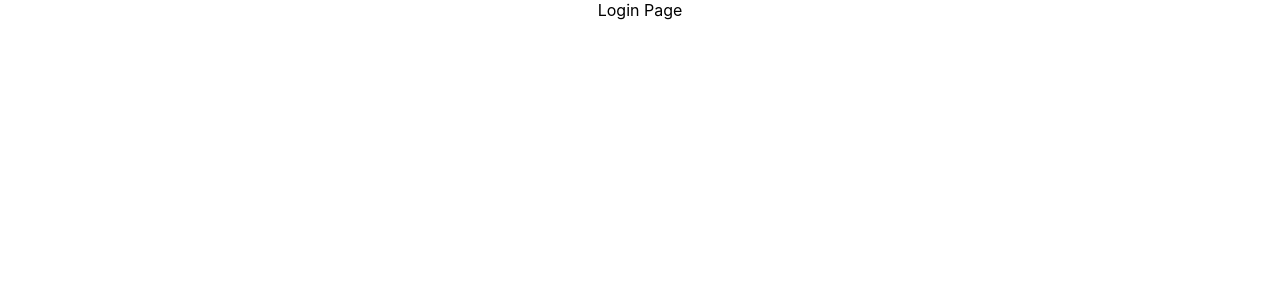
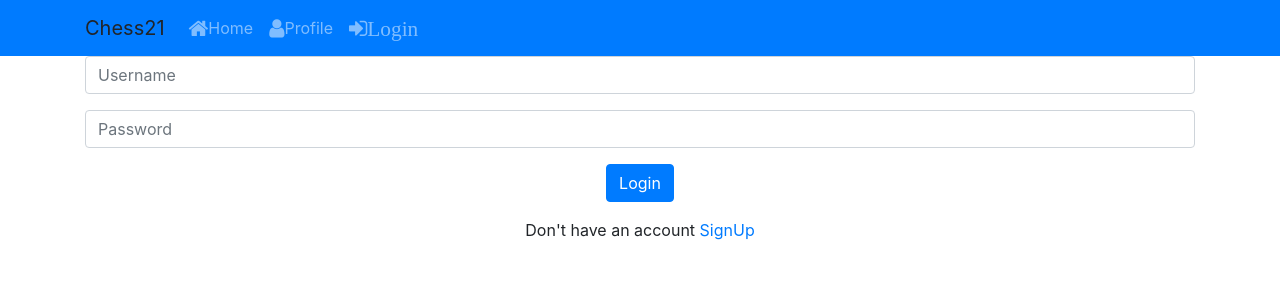
Before and after one commit to Chetandhangar/check-chess21, a React (Create React App) app: page /login in a window 1280 px wide. Shown: the top 300 px of the page. Built offline with nearby package versions, Linux system fonts and the light colour scheme.

Commit message:
test - hedaer , login ,signup component added

```diff
--- a/package.json
+++ b/package.json
@@ -14,7 +14,8 @@
     "react-redux": "^7.2.5",
     "react-router-dom": "^6.0.0-beta.0",
     "react-scripts": "4.0.3",
-    "react-strap": "^0.0.1"
+    "react-strap": "^0.0.1",
+    "reactstrap": "^8.10.0"
   },
   "scripts": {
     "start": "react-scripts start",
--- a/src/App.js
+++ b/src/App.js
@@ -1,7 +1,7 @@
 import React from 'react';
 import './App.css';
 import {Routes, Route} from 'react-router-dom';
-import {Home, Login, Profile, Signup , Header} from './features/index'
+import {Home, Login, Profile, SignUp , Header} from './features/index'
 
 function App() {
   return (
@@ -11,7 +11,7 @@ function App() {
       <Route path="/" element={<Home />} />
       <Route path="/profile" element={<Profile />} />
       <Route path="/login" element={<Login />} />
-      <Route path="/signup" element={<Signup /> } />
+      <Route path="/signup" element={<SignUp /> } />
      </Routes>
     </div>
   );
--- a/src/features/Header/Header.jsx
+++ b/src/features/Header/Header.jsx
@@ -1,8 +1,37 @@
-import React , {} from 'react';
+import React , {useState} from 'react';
+import {Navbar,NavItem,Collapse,NavbarBrand, Nav,NavbarToggler} from 'reactstrap';
+import {Link} from 'react-router-dom'
+export const Header = () => {
+    const [isNavOpen , setNavOpen] = useState(false);
+    function toggleNav(){
+        setNavOpen(isNavOpen => isNavOpen = !isNavOpen)
+      }
 
-export const Header = () => {
     return(
         <React.Fragment>
+            <Navbar dark color="primary" expand="md">
+                <div className="container">
+                <NavbarToggler onClick={toggleNav}></NavbarToggler>
+                    <NavbarBrand>Chess21</NavbarBrand>
+                    <Collapse isOpen={isNavOpen} navbar>
+                    <Nav navbar>
+                        <NavItem>
+                        <Link className="nav-link" to='/' style={{cursor : "pointer"}}>
+                              <span className="fa fa-home fa-lg"></span>Home</Link>
+                        </NavItem>
+                        <NavItem>
+                        <Link className="nav-link" to='/profile' style={{cursor : "pointer"}}>
+                              <span className="fa fa-user fa-lg"></span>Profile</Link>
+                        </NavItem>
+                        <NavItem>
+                        <Link className="nav-link" to='/login' style={{cursor : "pointer"}}>
+                             <span className="fa fa-sign-in fa-lg">Login</span></Link>
+                        </NavItem>
+                    </Nav>
+                    </Collapse>
+                </div>
+
+            </Navbar>
 
         </React.Fragment>
     )
--- a/src/features/Login/Login.jsx
+++ b/src/features/Login/Login.jsx
@@ -1,9 +1,46 @@
-import React from 'react';
+import React, {useState} from 'react';
+import {Form,FormGroup,Input,Button} from 'reactstrap'
+import {Link} from 'react-router-dom'
 
 export const Login = () =>{
+    const [username ,setUsername] = useState("");
+    const [password ,setPassword] = useState("");
+
+    function handleLogin(e){
+        e.preventDefault();
+        setPassword("")
+        setUsername("")
+    }
         return(
-            <div>
-                Login Page
+            <div className="container">
+                <Form onSubmit={handleLogin}>
+                    <FormGroup>
+                        <Input
+                        type="text"
+                        name="username"
+                        id="username"
+                        placeholder="Username"
+                        value={username}
+                        onChange={(e) => setUsername(username => username = e.target.value)}
+                        />
+                    </FormGroup>
+                    <FormGroup>
+                        <Input
+                        type="password"
+                        name="password"
+                        id="password"
+                        value={password}
+                        placeholder="Password"
+                        onChange={(e) => setPassword(password => password = e.target.value)}
+                        />
+                    </FormGroup>
+                    <FormGroup>
+                        <Button color="primary" type="submit" value="submit">Login</Button>
+                    </FormGroup>
+                    <FormGroup>
+                        <p>Don't have an account <Link to="/signup">SignUp</Link></p>
+                    </FormGroup>
+                </Form>
             </div>
         )
 }
--- a/src/features/Signup/Singup.jsx
+++ b/src/features/Signup/Singup.jsx
@@ -1,9 +1,91 @@
-import React from 'react';
+import React, {useState} from 'react';
+import {Form,FormGroup,Input,Button} from 'reactstrap'
+import {Link} from 'react-router-dom'
 
-export const Signup = () =>{
+export const SignUp= () =>{
+    const [username ,setUsername] = useState("");
+    const [password ,setPassword] = useState("");
+    const [firstname ,setFirstName] = useState("");
+    const [lastname, setLastName] = useState("");
+    const [email , setEmail] = useState("");
+    const [bio , setBio] = useState("")
+   // const [profileImg , setProfileImg] = useState("")
+
+    function handleLogin(e){
+        e.preventDefault();
+        setPassword("")
+        setUsername("")
+        setFirstName("")
+        setLastName("")
+        setEmail("")
+        setBio("")
+    }
         return(
-            <div>
-                Signup Page
+            <div className="container">
+                <Form onSubmit={handleLogin}>
+                <FormGroup>
+                        <Input
+                        type="text"
+                        name="firstname"
+                        id="firstname"
+                        placeholder="firstname"
+                        value={firstname}
+                        onChange={(e) => setFirstName(firstname => firstname = e.target.value)}
+                        />
+                    </FormGroup>
+                    <FormGroup>
+                        <Input
+                        type="text"
+                        name="lastname"
+                        id="lastname"
+                        placeholder="lastname"
+                        value={lastname}
+                        onChange={(e) => setLastName(lastname => lastname = e.target.value)}
+                        />
+                    </FormGroup>
+                    <FormGroup>
+                        <Input
+                        type="text"
+                        name="email"
+                        id="email"
+                        placeholder="email"
+                        value={email}
+                        onChange={(e) => setEmail(email => email = e.target.value)}
+                        />
+                    </FormGroup>
+                    <FormGroup>
+                        <Input
+                        type="text"
+                        name="username"
+                        id="username"
+                        placeholder="Username"
+                        value={username}
+                        onChange={(e) => setUsername(username => username = e.target.value)}
+                        />
+                    </FormGroup>
+                    <FormGroup>
+                        <Input
+                        type="password"
+                        name="password"
+                        id="password"
+                        value={password}
+                        placeholder="Password"
+                        onChange={(e) => setPassword(password => password = e.target.value)}
+                        />
+                    </FormGroup>
+                    <FormGroup>
+                        <Input
+                        type="text"
+                        name="bio"
+                        value={bio}
+                        placeholder="Add Bio"
+                        onChange={(e) => setBio(bio => bio = e.target.value)}
+                        />
+                    </FormGroup>
+                    <FormGroup>
+                        <Button color="primary" type="submit" value="submit">SignUp</Button>
+                    </FormGroup>
+                </Form>
             </div>
         )
 }
--- a/src/features/index.js
+++ b/src/features/index.js
@@ -1,5 +1,5 @@
 export {Home} from './Home/Home';
 export {Login} from './Login/Login';
 export {Profile} from './Profile/Profile';
-export {Signup} from './Signup/Singup';
+export {SignUp} from './Signup/Singup';
 export {Header} from  './Header/Header'
--- a/src/index.js
+++ b/src/index.js
@@ -1,5 +1,7 @@
 import React from 'react';
 import ReactDOM from 'react-dom';
+import 'bootstrap/dist/css/bootstrap.min.css';
+import 'font-awesome/css/font-awesome.css'
 import './index.css';
 import App from './App';
 import { store } from './app/store';
```
Also changed, not shown: 1 other file (tests, documents, lock files or other folders).
